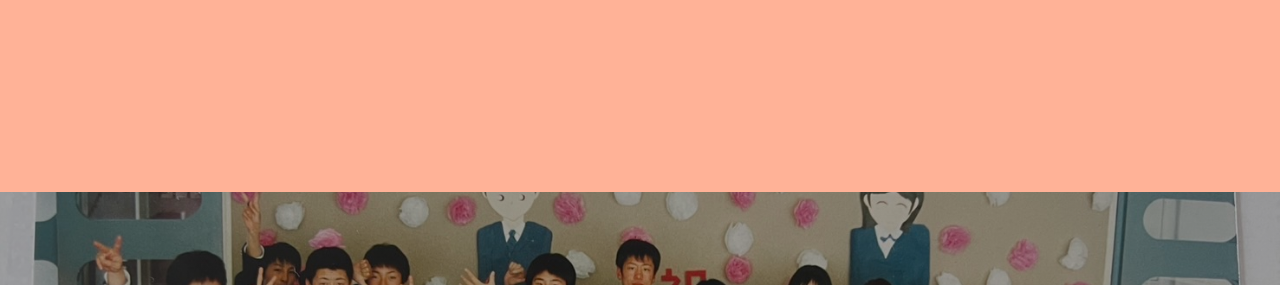
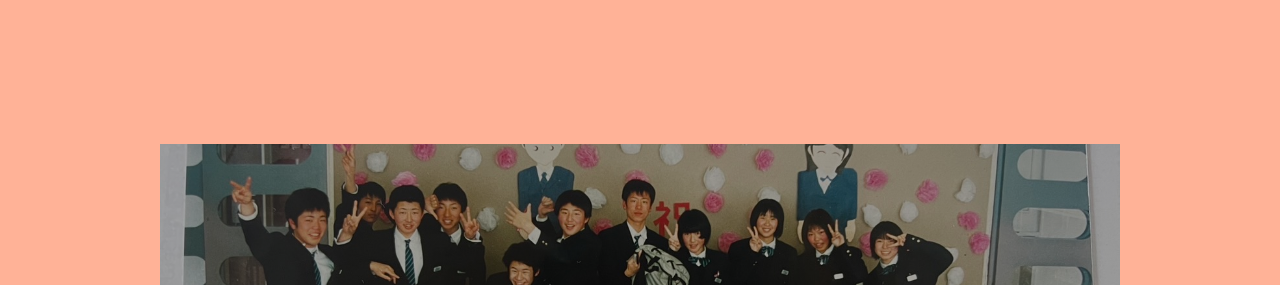
Before and after one commit to obofam/dousoukai-site, a plain HTML site: page index.html in a window 1280 px wide. Shown: the top 285 px of the page. Drawn offline with Linux system fonts and the light colour scheme; a script that the page names is missing.

Commit message:
header画像幅を本文に揃え

```diff
--- a/index.html
+++ b/index.html
@@ -10,17 +10,18 @@ body{margin:0;font-family:-apple-system,BlinkMacSystemFont,"Segoe UI",Roboto,"He
 header{
   background:
     linear-gradient(rgba(0,0,0,0.35), rgba(0,0,0,0.35)),
-    url('IMG_5731.JPG') center 20%/cover no-repeat,
+    url('IMG_5731.JPG') center/cover no-repeat,
     var(--base) url('hero.jpg') center/cover no-repeat;
-  min-height:60vh;
-  aspect-ratio: 4/3; /* 一般的な集合写真比率。必要に応じて調整可 */
+  max-width: 960px;
+  width: 100%;
+  margin: 0 auto;
+  aspect-ratio: 4/3;
   display:flex;
   align-items:center;
   justify-content:center;
   color:#fff;
   text-shadow:0 2px 4px rgba(0,0,0,.4);
   position:relative;
-  /* 上5分の1、下3分の1をパキッとカット */
   clip-path: inset(20% 0 0 0);
   -webkit-clip-path: inset(20% 0 0 0);
 }
```
